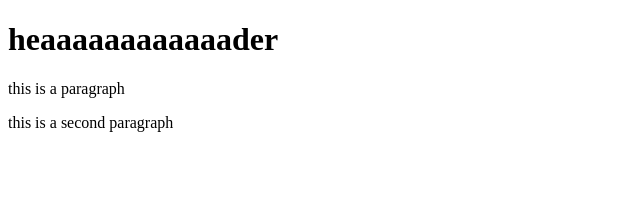
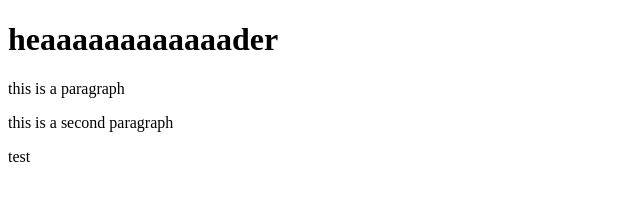
Before and after one commit to Abdennour-Zaim/git-test, a website: page index.html in a window 1280 px wide. Shown: the full height of the page, 0-640 px from the left. Drawn offline with Linux system fonts and the light colour scheme.

Commit message:
fourth commit

```diff
--- a/index.html
+++ b/index.html
@@ -10,5 +10,6 @@
     <h1>heaaaaaaaaaaaader</h1>
     <p>this is a paragraph</p>
     <p>this is a second paragraph</p>
+    <p>test </p>
 </body>
 </html>
```
Also changed, not shown: package.json (added, +24 -0 lines), 2 other files.
